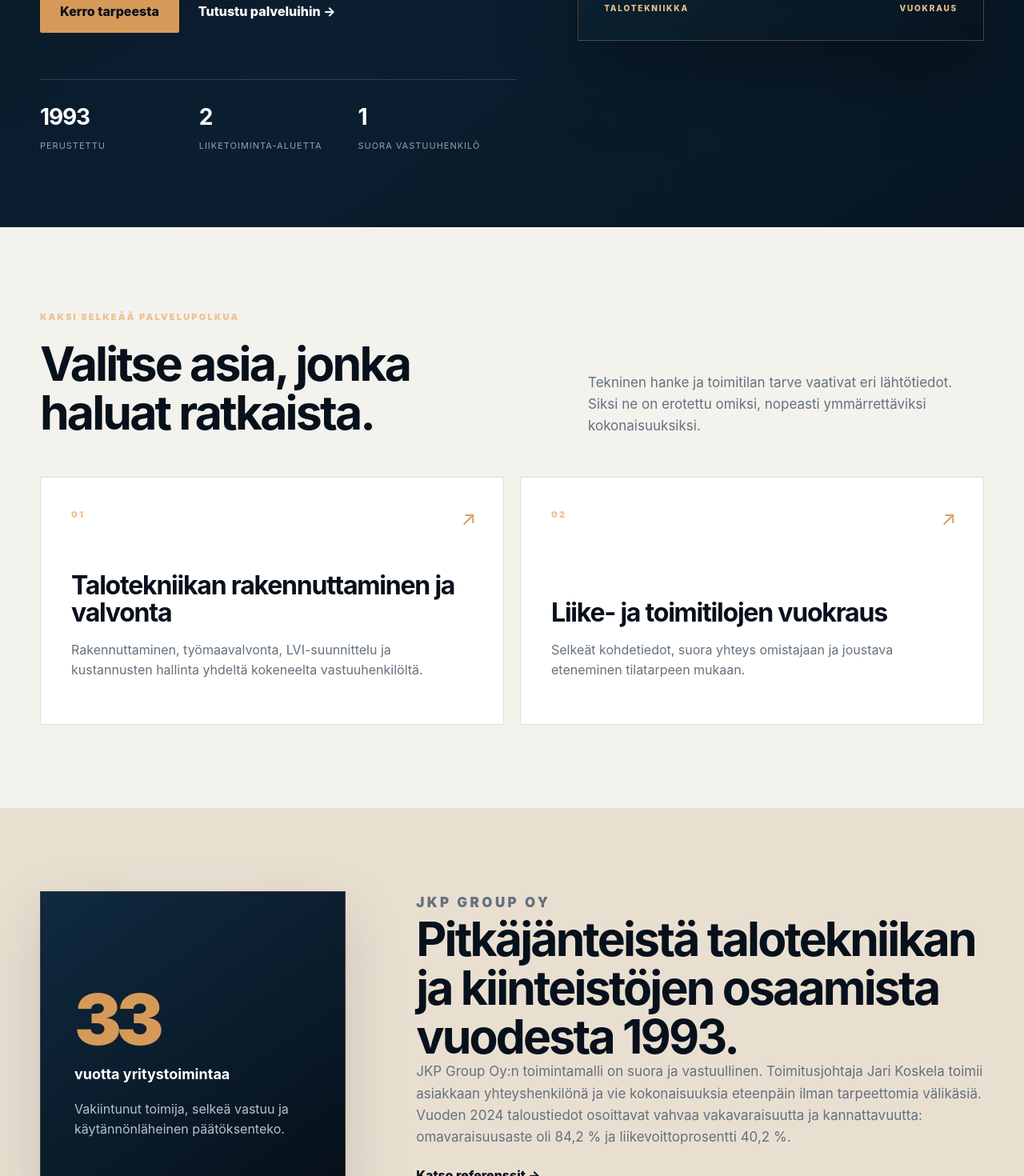
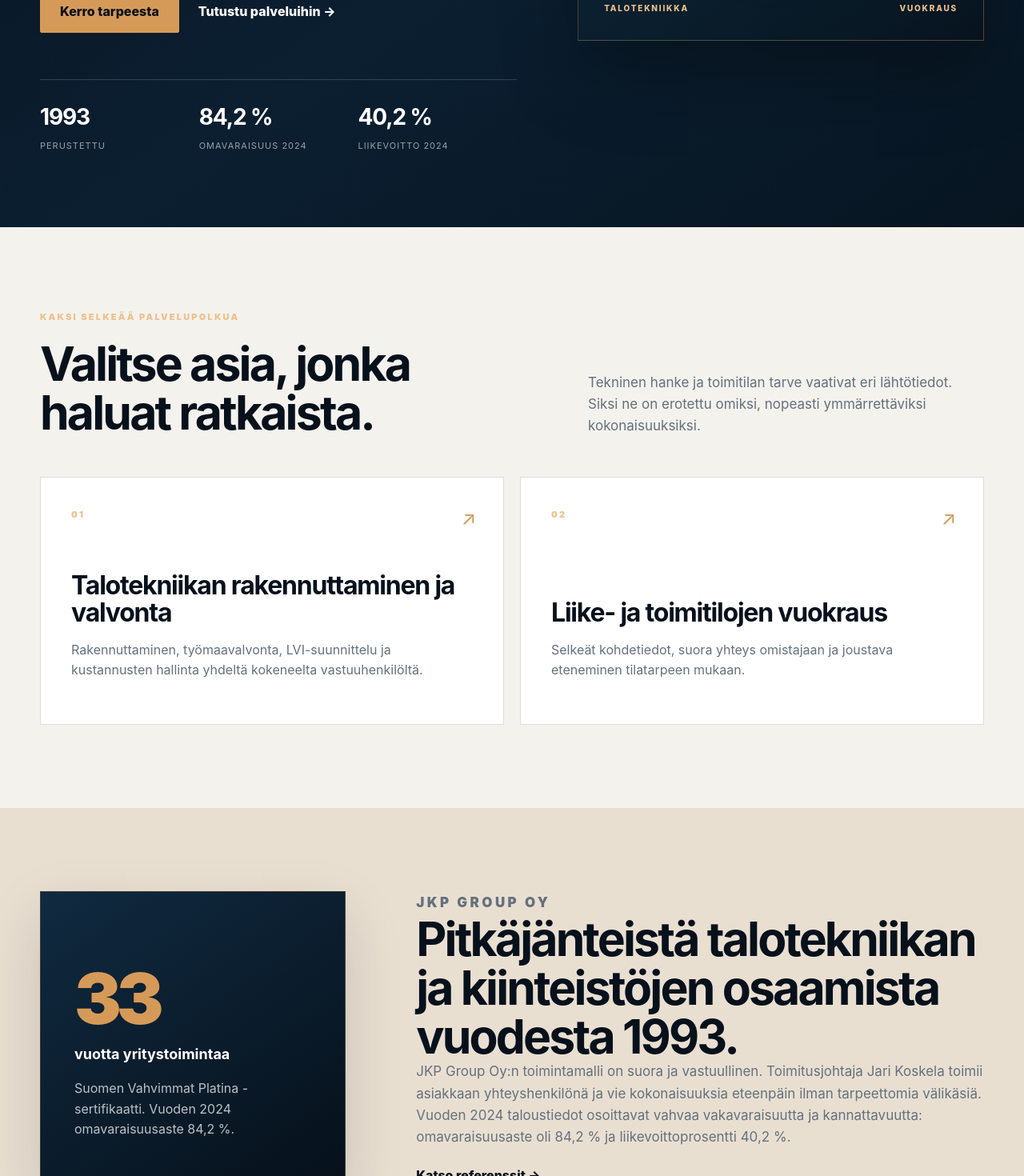
Before and after one commit to Jambovisuaalit/jkp-group-website, a Next.js app: page / in a window 1280 px wide. Shown: the part 740-2210 px from the top of the page at 80% size. Built offline with nearby package versions, Linux system fonts and the light colour scheme; no server answers; the database is empty.

Commit message:
content: add verified trust signals to homepage

```diff
--- a/app/page.tsx
+++ b/app/page.tsx
@@ -32,10 +32,10 @@
                   Tutustu palveluihin <span aria-hidden="true">→</span>
                 </Link>
               </div>
-              <div className="proof-row" aria-label="Yrityksen perustiedot">
+              <div className="proof-row" aria-label="JKP Groupin luottamusluvut">
                 <div><strong>1993</strong><span>Perustettu</span></div>
-                <div><strong>2</strong><span>Liiketoiminta-aluetta</span></div>
-                <div><strong>1</strong><span>Suora vastuuhenkilö</span></div>
+                <div><strong>84,2 %</strong><span>Omavaraisuus 2024</span></div>
+                <div><strong>40,2 %</strong><span>Liikevoitto 2024</span></div>
               </div>
             </div>
 
@@ -77,7 +77,7 @@
             <div className="about-panel">
               <span>33</span>
               <strong>vuotta yritystoimintaa</strong>
-              <p>Vakiintunut toimija, selkeä vastuu ja käytännönläheinen päätöksenteko.</p>
+              <p>Suomen Vahvimmat Platina -sertifikaatti. Vuoden 2024 omavaraisuusaste 84,2 %.</p>
             </div>
             <div className="about-copy">
               <p className="eyebrow">JKP Group Oy</p>
@@ -110,6 +110,7 @@
               <h2>{content.contact.title}</h2>
               <p>{content.contact.body}</p>
               <a className="contact-email" href={`mailto:${content.company.email}`}>{content.company.email}</a>
+              {content.company.phone ? <a className="contact-email" href={`tel:${content.company.phone.replace(/\s/g, "")}`}>{content.company.phone}</a> : null}
             </div>
             <ContactForm />
           </div>
```
